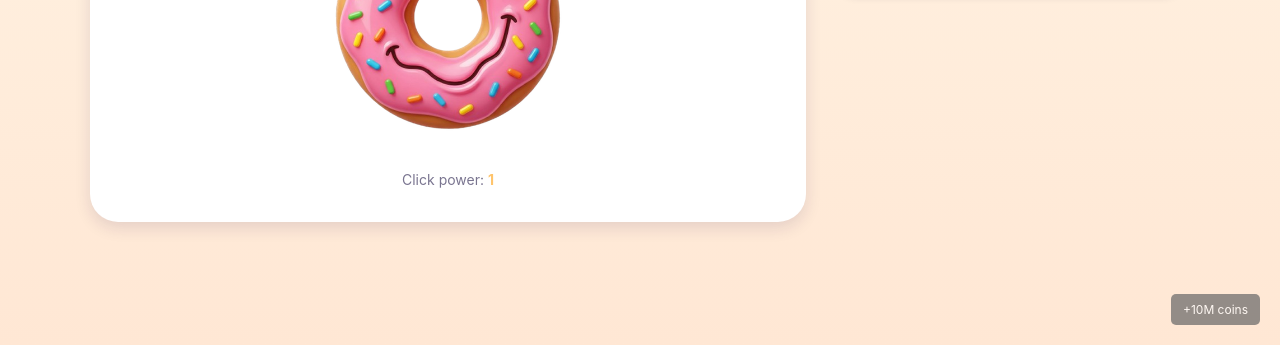
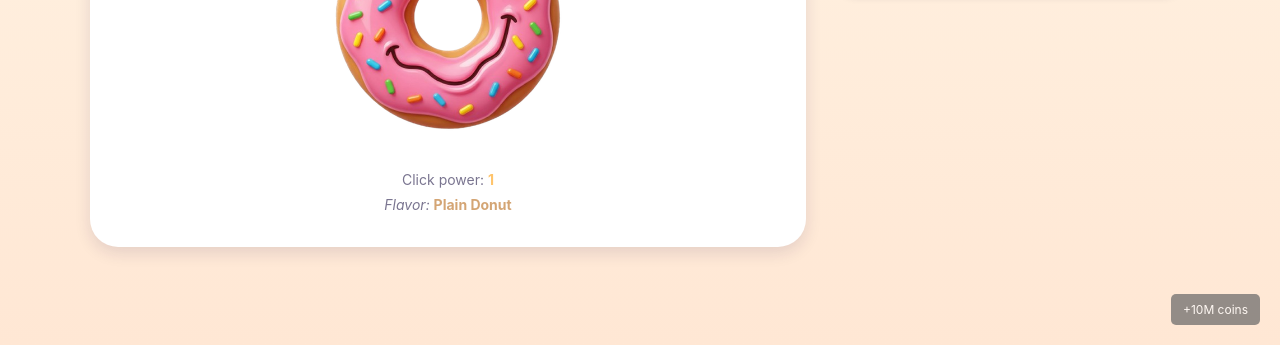
Before and after one commit to nobody174/Small-collection-of-browser-games, a website: page games/idle/index.html in a window 1280 px wide. Shown: the part 455-800 px from the top of the page. Drawn offline with Linux system fonts and the light colour scheme.

Commit message:
Add flavor display showing current donut type and bonus multiplier

```diff
--- a/games/idle/index.html
+++ b/games/idle/index.html
@@ -45,6 +45,7 @@
         </button>
 
         <div class="click-power" id="click-power">Click power: <b>1</b></div>
+        <div class="flavor-display" id="flavor-display">Flavor: Plain</div>
       </div>
 
       <!-- Right side: shop -->
--- a/games/idle/js/idle.js
+++ b/games/idle/js/idle.js
@@ -277,6 +277,11 @@
     $('#coin-amount').textContent = fmt(state.coins);
     $('#coin-rate').textContent   = fmt(totalRate()) + ' coins / second';
     $('#click-power').innerHTML   = 'Click power: <b>' + fmt(clickPower()) + '</b>';
+
+    const currentFlavorObj = FLAVORS.find(f => f.id === state.currentFlavor);
+    const flavorName = currentFlavorObj?.name || 'Plain';
+    const bonus = flavorMultiplier() > 1 ? ` (+${Math.round((flavorMultiplier() - 1) * 100)}%)` : '';
+    $('#flavor-display').innerHTML = 'Flavor: <b>' + flavorName + '</b>' + bonus;
   }
 
   /* --------------------------------------------------------
--- a/games/idle/style.css
+++ b/games/idle/style.css
@@ -167,6 +167,15 @@ body.idle-board {
   margin-top: var(--ng-space-2);
 }
 .click-power b { color: var(--ng-color-warning); }
+
+.flavor-display {
+  text-align: center;
+  color: var(--ng-text-muted);
+  font-size: var(--ng-text-sm);
+  margin-top: var(--ng-space-1);
+  font-style: italic;
+}
+.flavor-display b { color: #d4a574; font-style: normal; }
 
 @media (max-width: 600px) {
   .donut-btn { width: 220px; height: 220px; margin-top: var(--ng-space-5); }
```
